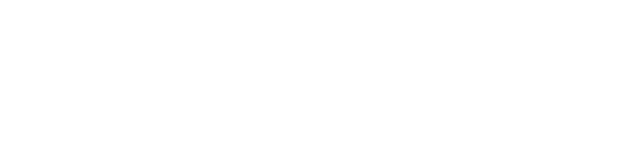
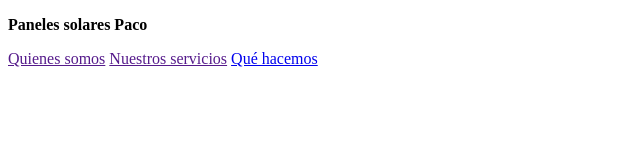
Before and after one commit to Framevic/disenoWeb, a plain HTML site: page index.html in a window 1280 px wide. Shown: the whole page, without its empty margins (0-640 px from the left). Drawn offline with Linux system fonts and the light colour scheme.

Commit message:
Add files via upload

```diff
--- a/index.html
+++ b/index.html
@@ -5,11 +5,9 @@
     <title>index</title>
   </head>
   <body>
-    <nav <a
-    una etiqueta NAV con 3 enlaces, uno a nosotros.html, otro a
-      nuestrosServicios.html y otro a una entrada de la Wikipedia que explique
-      lo que significa la actividad principal de nuestra empresa (por ejemplo
-      https://es.wikipedia.org/wiki/Fotocopia) </nav>
-
+    <p> <strong>Paneles solares Paco</strong></p>
+    <nav> <a href="" nosotros.html="">Quienes somos</a> <a href="" nuestrosservicios.html="">Nuestros
+        servicios</a> <a href="https://es.wikipedia.org/wiki/Panel_fotovoltaico">Qué
+        hacemos</a> </nav>
   </body>
 </html>
```
